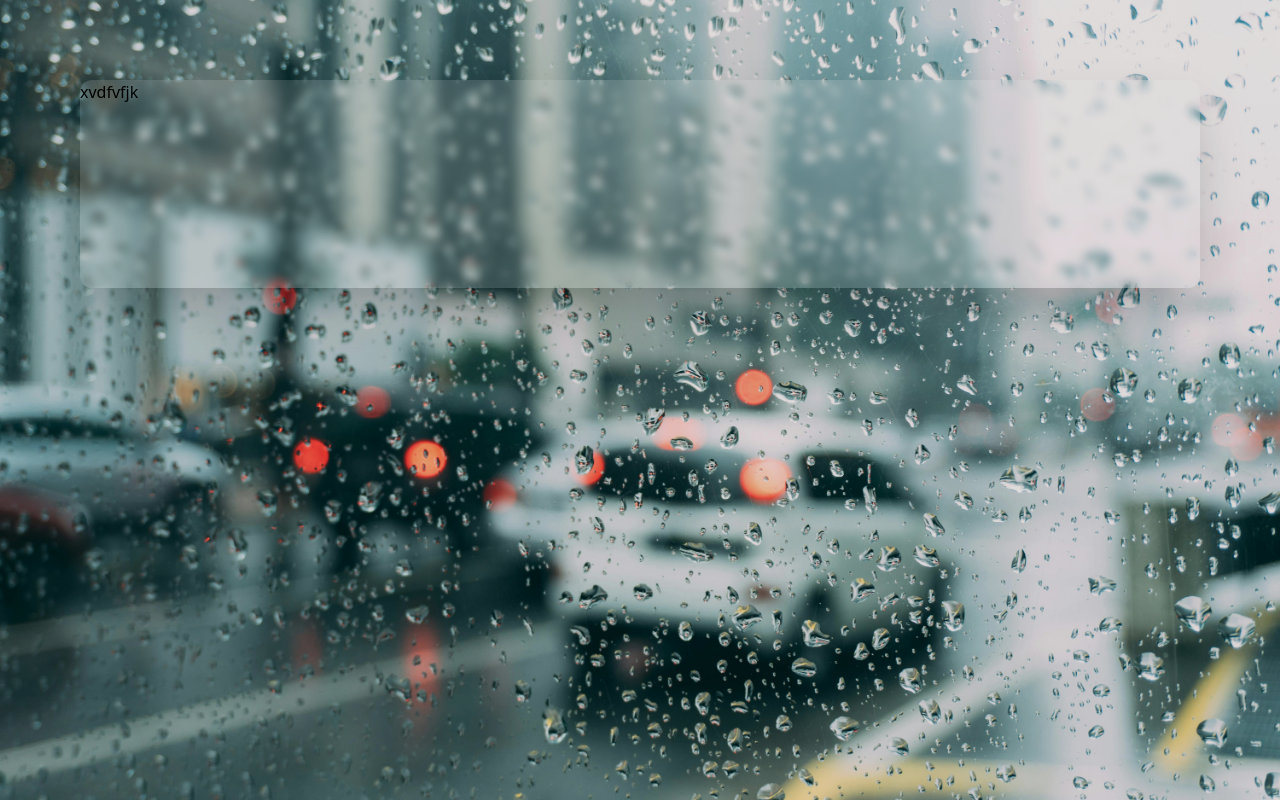
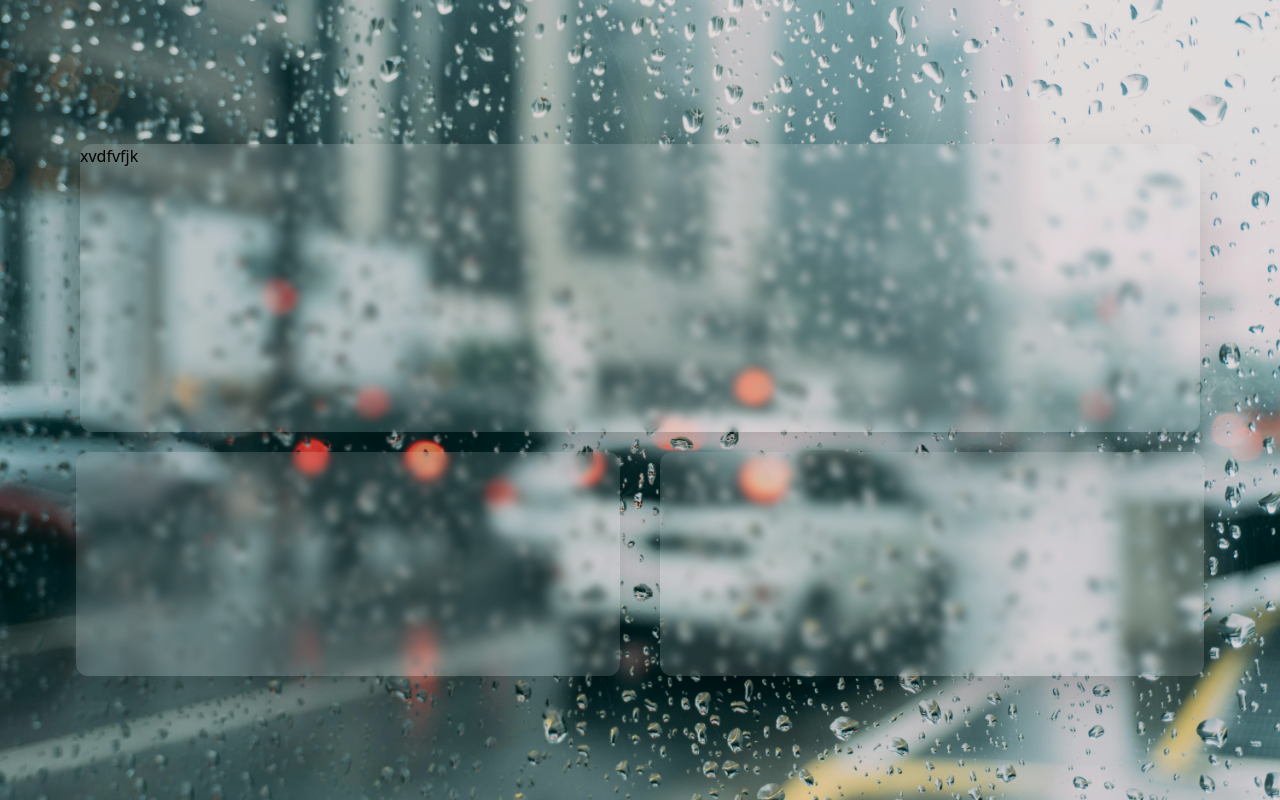
Before and after one commit to someshsrichandan/REACT_PROJECTS_XX, a React (Create React App) app in the folder weather_app/: page / in a window 1280 px wide. Built offline with nearby package versions, Linux system fonts and the light colour scheme.

Commit message:
update weather app

```diff
--- a/weather_app/src/components/Weather.js
+++ b/weather_app/src/components/Weather.js
@@ -3,7 +3,7 @@ import Day from '../assets/bg.jpg';
 export const Weather = () => {
     return (
         <div
-        className="w-screen h-screen flex flex-row justify-center"
+        className="w-screen h-screen flex flex-col justify-center items-center"
         style={{
             backgroundImage: `url(${Day})`,
             backgroundSize: 'cover',
@@ -11,8 +11,16 @@ export const Weather = () => {
             filter: 'brightness(0.9)'  // Adjust the brightness value as needed
         }}
     >
-            <div className="w-[70rem] h-52 m-20 backdrop-blur-sm bg-white/15 rounded-xl shadow-2xl ">
+            <div className="w-[70rem] h-[18rem] mt-10 backdrop-blur-sm bg-white/15 rounded-xl shadow-2xl ">
                 xvdfvfjk
+            </div>
+            <div className='flex'>
+                <div className='w-[34rem] h-56 m-5 backdrop-blur-sm bg-white/15 rounded-xl shadow-2xl'>
+
+                </div>
+                <div className='w-[34rem] h-56 m-5 backdrop-blur-sm bg-white/15 rounded-xl shadow-2xl'>
+
+                </div>
             </div>
         </div>
     );
```
